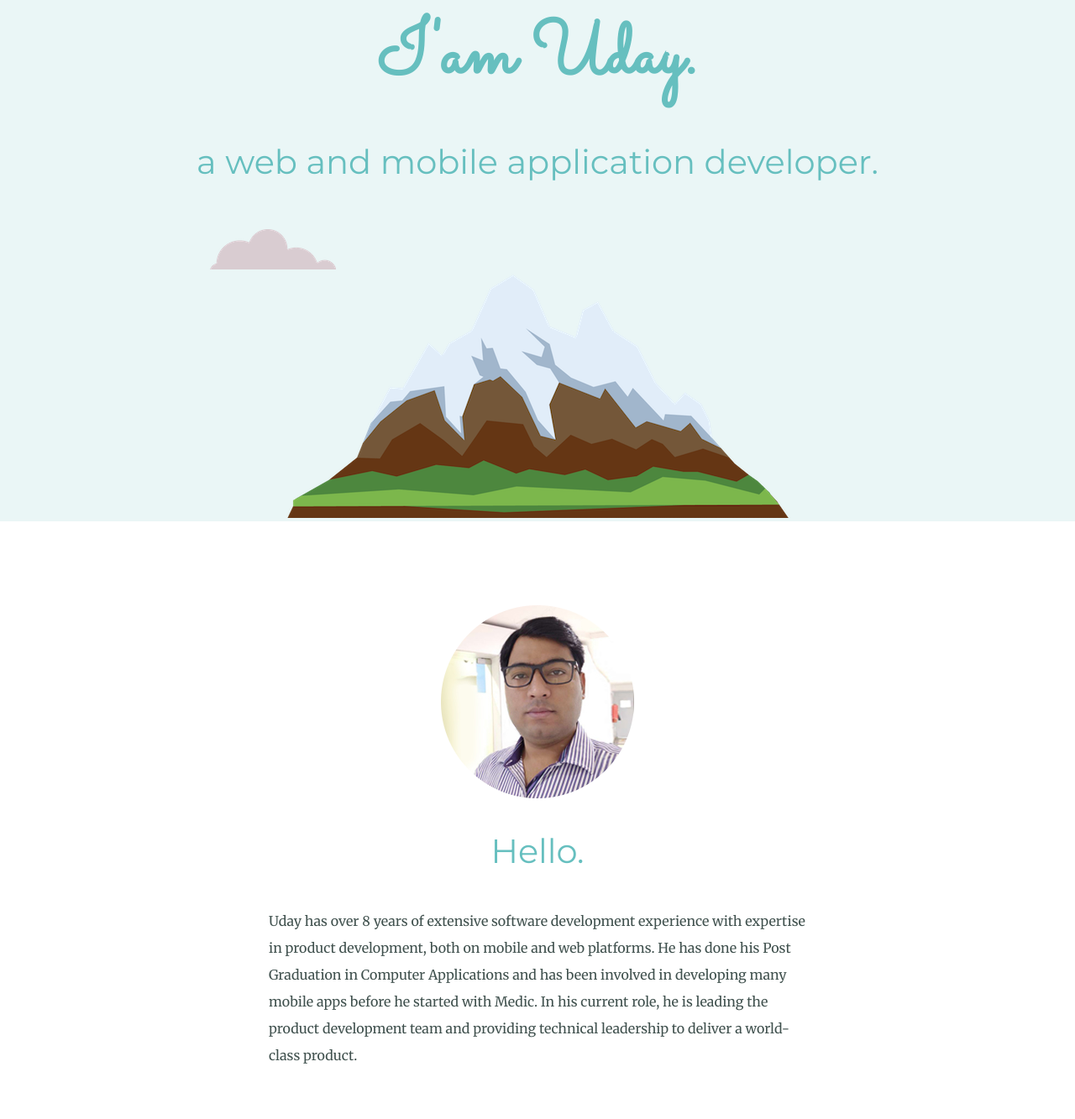
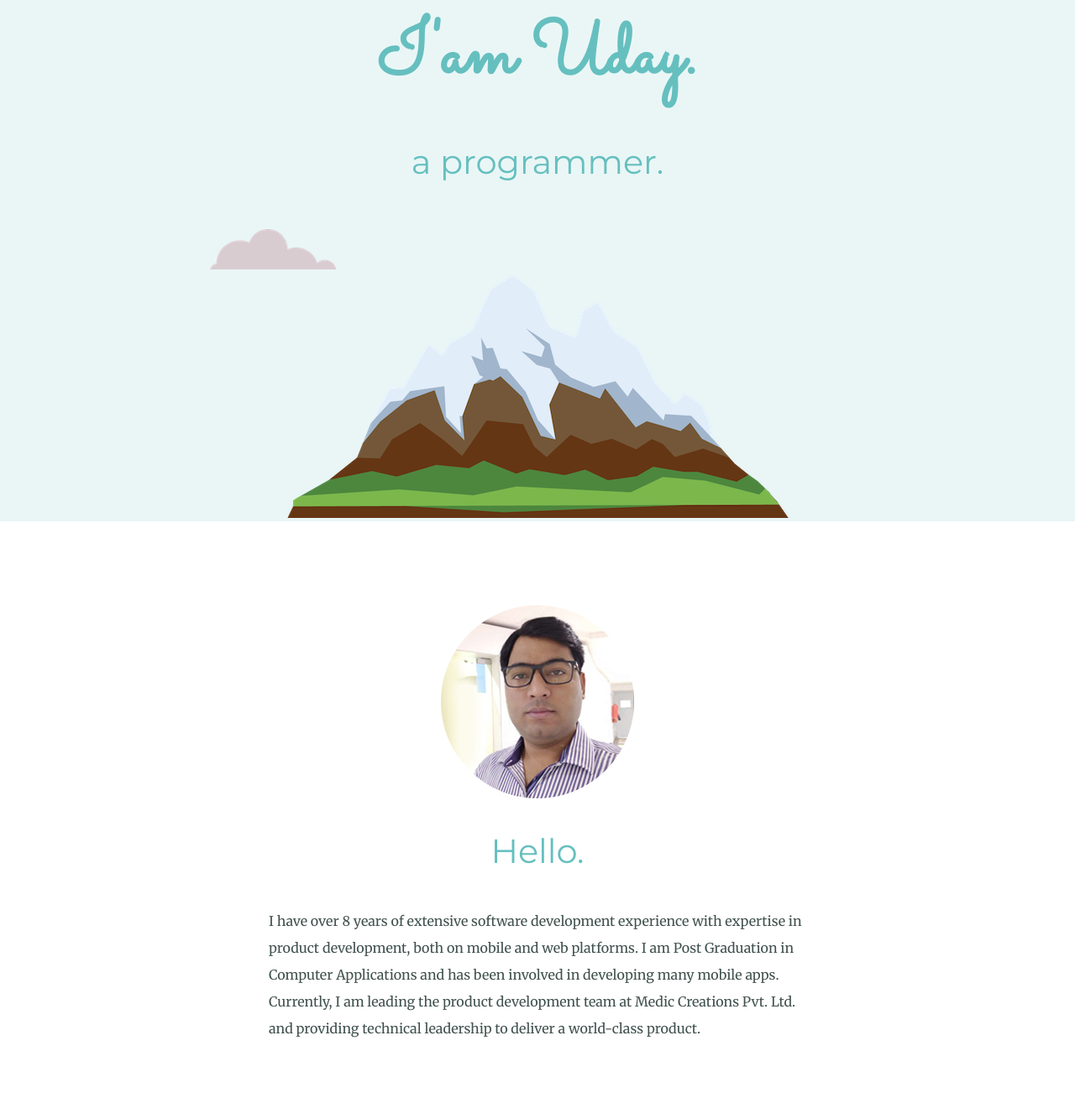
Before and after one commit to udayofficial/uday, a plain HTML site: page index.html in a window 1280 px wide. Shown: the part 147-1480 px from the top of the page at 84% size. Drawn offline with Linux system fonts and the light colour scheme.

Commit message:
Update index.html
Updated bio.

```diff
--- a/index.html
+++ b/index.html
@@ -11,7 +11,7 @@
     <div class="top-container">
       <img class="top-cloud" src="images/cloud.png" alt="cloud-image">
       <h1>I'am Uday.</h1>
-      <h2>a web and mobile application developer.</h2>
+      <h2>a programmer.</h2>
       <img class="bottom-cloud" src="images/cloud.png" alt="coud-image">
       <img src="images/mountain.png" alt="mountain-image">
     </div>
@@ -20,7 +20,7 @@
       <div class="profile">
         <img src="images/uday-circle.png" alt="uday-photo">
         <h2>Hello.</h2>
-        <p class="intro">Uday has over 8 years of extensive software development experience with expertise in product development, both on mobile and web platforms. He has done his Post Graduation in Computer Applications and has been involved in developing many mobile apps before he started with Medic. In his current role, he is leading the product development team and providing technical leadership to deliver a world-class product.</p>
+        <p class="intro">I have over 8 years of extensive software development experience with expertise in product development, both on mobile and web platforms. I am Post Graduation in Computer Applications and has been involved in developing many mobile apps. Currently, I am leading the product development team at Medic Creations Pvt. Ltd. and providing technical leadership to deliver a world-class product.</p>
       </div>
       <hr>
       <div class="skills">
```
